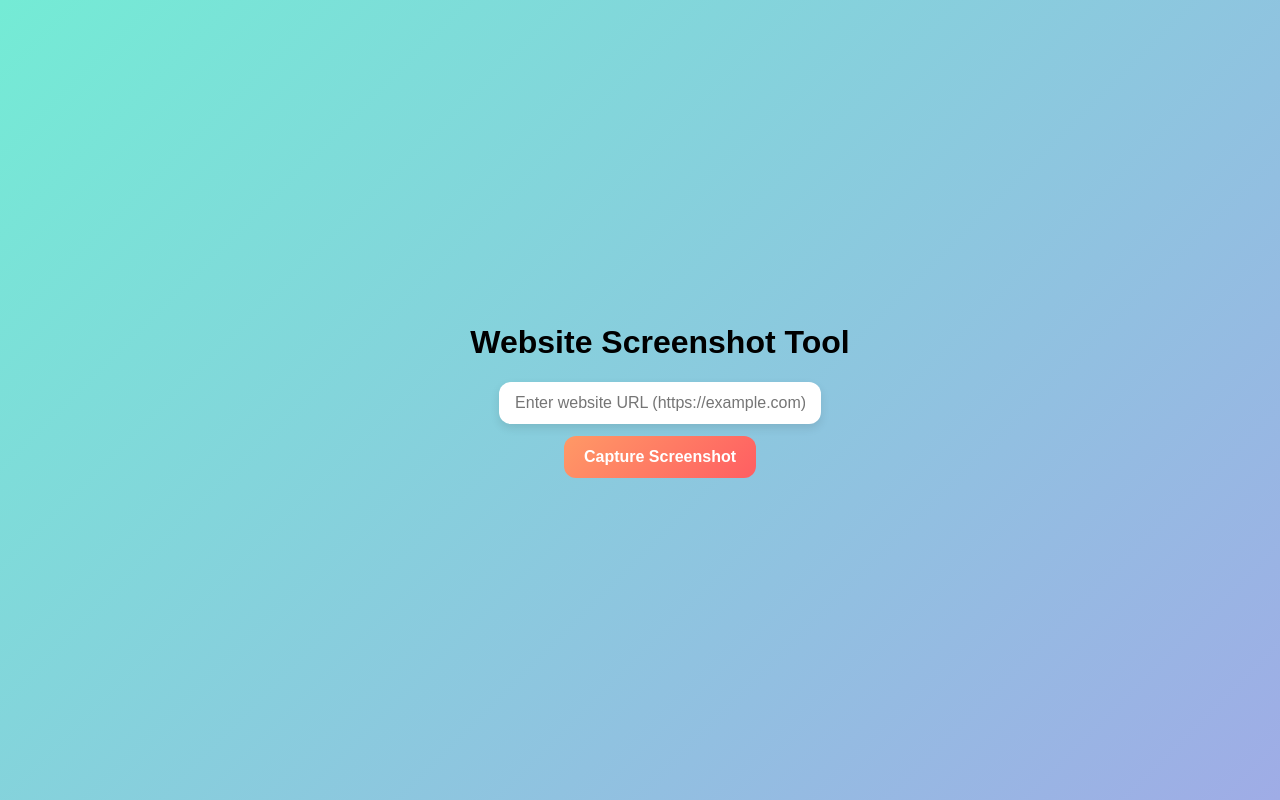
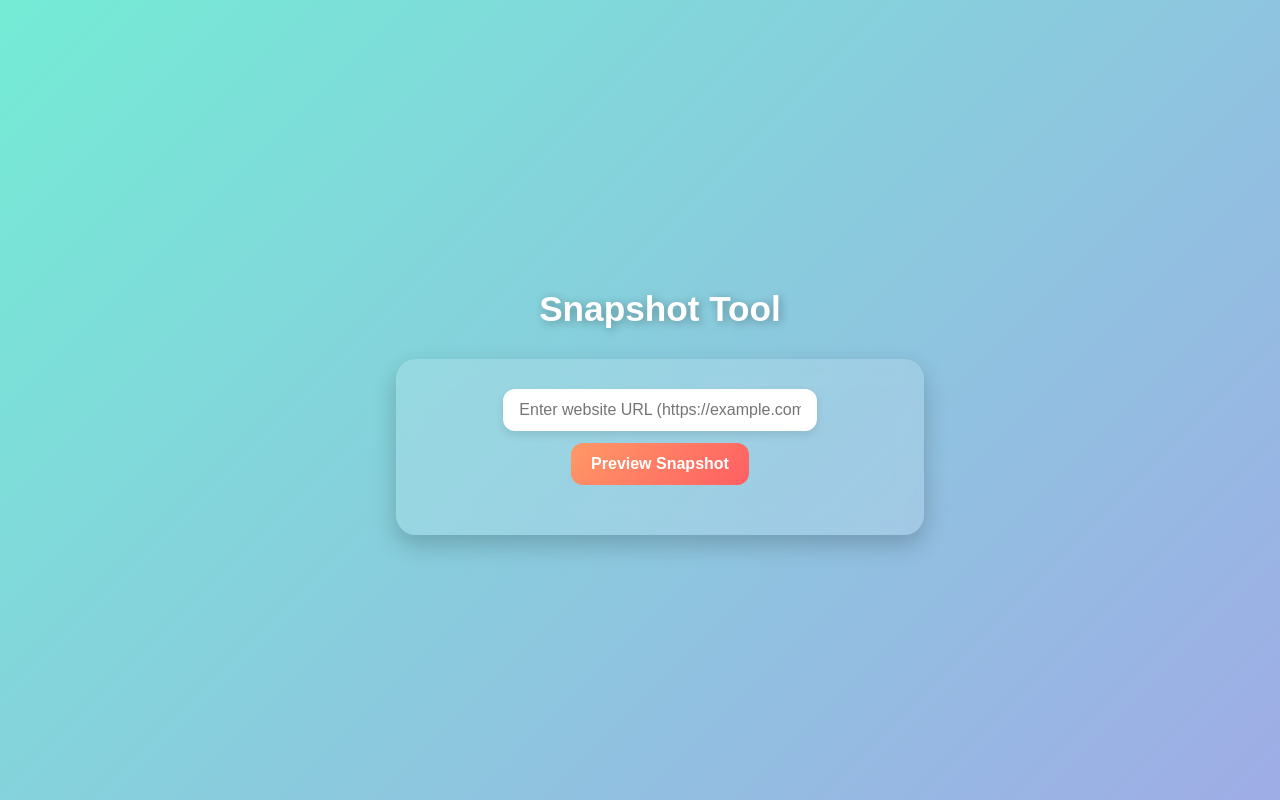
Before and after one commit to yashjaiswal97/website-snapshot-tool, a React (Create React App) app: page / in a window 1280 px wide. Built offline with nearby package versions, Linux system fonts and the light colour scheme.

Commit message:
updated UI

```diff
--- a/src/App.js
+++ b/src/App.js
@@ -6,8 +6,9 @@ function App() {
   const [screenshot, setScreenshot] = useState("");
   const [loading, setLoading] = useState(false);
   const [error, setError] = useState("");
+  const [preview, setPreview] = useState(false);
 
-  const captureScreenshot = async () => {
+  const previewScreenshot = async () => {
     if (!url) {
       setError("Please enter a valid URL");
       return;
@@ -15,17 +16,18 @@ function App() {
     setError("");
     setLoading(true);
     setScreenshot("");
+    setPreview(false);
 
     try {
-      // Replace DEMO_KEY with your Apiflash API key
-      const apiKey = "cb1d26e2e9df4f16bc77e733208999c2";
+      const apiKey = "cb1d26e2e9df4f16bc77e733208999c2"; // API key
       const apiUrl = `https://api.apiflash.com/v1/urltoimage?access_key=${apiKey}&url=${encodeURIComponent(
         url
       )}&full_page=true&fresh=true`;
 
-      setScreenshot(apiUrl); // Direct image link
+      setScreenshot(apiUrl);
+      setPreview(true);
     } catch (err) {
-      setError("Failed to capture screenshot");
+      setError("Failed to fetch preview");
     } finally {
       setLoading(false);
     }
@@ -33,8 +35,9 @@ function App() {
 
   return (
     <div className="app">
-      <h1>Website Screenshot Tool</h1>
+      <h1 className="title">Snapshot Tool</h1>
 
+      <div className="card">
         <div className="input-section">
           <input
             type="text"
@@ -42,20 +45,28 @@ function App() {
             value={url}
             onChange={(e) => setUrl(e.target.value)}
           />
-        <button onClick={captureScreenshot}>Capture Screenshot</button>
+          <button onClick={previewScreenshot}>Preview Snapshot</button>
         </div>
 
-      {loading && <p className="loading">Capturing screenshot...</p>}
+        {/* Show spinner when loading */}
+        {loading && (
+          <div className="loading-container">
+            <div className="spinner"></div>
+            <p>Generating preview...</p>
+          </div>
+        )}
+
         {error && <p className="error">{error}</p>}
 
-      {screenshot && (
+        {preview && screenshot && !loading && (
           <div className="screenshot">
-          <img src={screenshot} alt="Website Screenshot" />
+            <img src={screenshot} alt="Website Preview" />
             <a href={screenshot} download="screenshot.png">
-            Download Screenshot
+              ⬇️ Download Snapshot
             </a>
           </div>
         )}
+      </div>
     </div>
   );
 }
```
Lines whose indentation alone changed are shown as unchanged.
